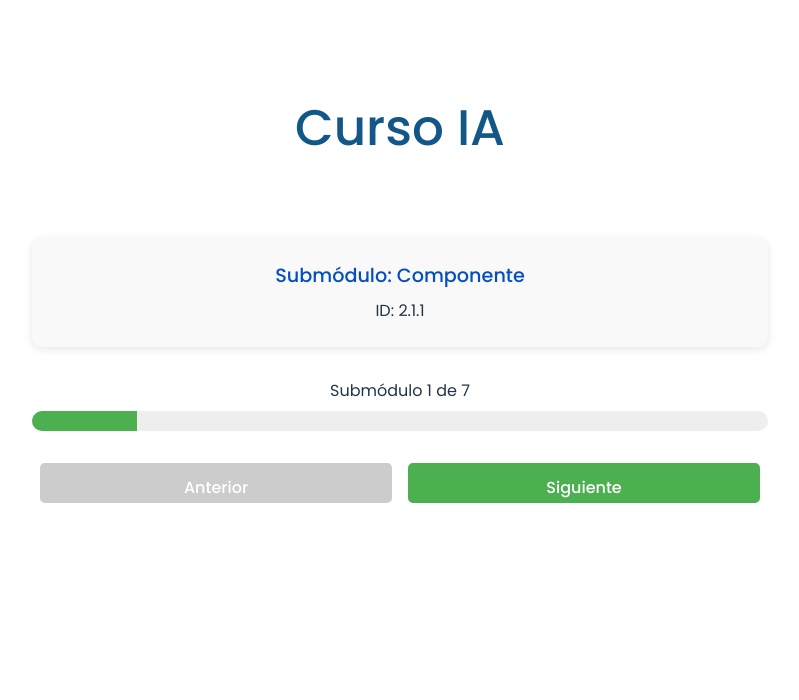
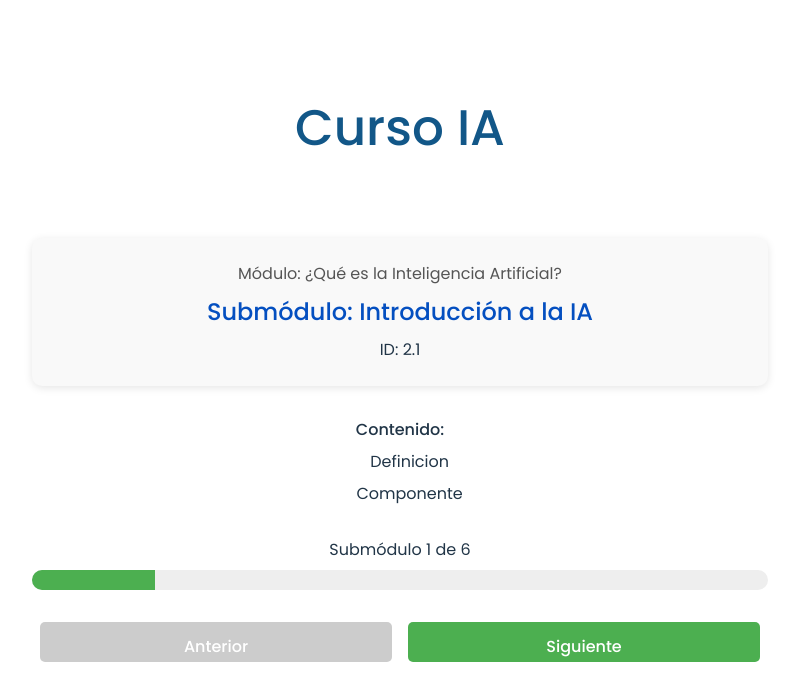
Before and after one commit to valenace/snippets, a React (Vite) app: page /cursos in a window 1280 px wide. Shown: the top 700 px of the page, without its empty margins (240-1039 px from the left). Built offline with nearby package versions, Linux system fonts and the light colour scheme.

Commit message:
Sliders del curso, modulo 1

```diff
--- a/api/curso.json
+++ b/api/curso.json
@@ -3,16 +3,33 @@
     "modulos": [
       {
         "id": 1,
-        "titulo": "Introducción del Curso"
+        "titulo": "Introducción del Curso",
+        "contenido": "En este curso te ofrecemos una introducción completa al fascinante mundo de la Inteligencia Artificial (IA), comenzando por definiciones y un breve recorrido histórico que abarca desde sus inicios hasta avances recientes en Machine Learning y Deep Learning. Al completar este curso, podrás: Comprender la definición de IA, sus raíces históricas desde los años 30, y las diferentes clasificaciones según su capacidad, como la IA débil y la IA general. Te introducirás en el Machine Learning, un subcampo de la IA, entendiendo cómo las máquinas pueden aprender de los datos sin ser programadas explícitamente y conocerás los cuatro tipos principales de aprendizaje y los tipos de problemas. Descubrirás qué es el Deep Learning, su base en las Redes Neuronales Artificiales y la estructura básica de estas. Asimismo, entenderás el proceso de entrenamiento, evaluación e inferencia de estos modelos. Finalmente, abordaras los principios éticos cruciales para el desarrollo y uso responsable de la IA. En resumen, este curso te proporcionará una base sólida y comprensiva en Inteligencia Artificial, preparándote para entender su impacto actual y futuro, así como los desafíos éticos que plantea.",
+        "submodulos": ""
       },
       {
         "id": 2,
         "titulo": "¿Qué es la Inteligencia Artificial?",
+        "contenido":"",
         "submodulos": [
           {
             "id": "2.1",
             "titulo": "Introducción a la IA",
-            "submodulos": [
+            "puntos": [
+              {
+                "id": "2.1.1",
+                "titulo": "Definicion",
+                "contenido": "Dar una definición exacta de Inteligencia artificial es sumamente difícil,debido a su complejidad y a su constante innovación, existen diferentes definiciones de diversos autores.",
+                "dinamicas": [
+                  {
+                    "tipo": "pregunta_unica",
+                    "componente": "MultipleChoiceTest",
+                    "pregunta": "¿Cuál es la herramienta principal que utilizaremos?",
+                    "opciones": ["Opción A", "Opción B", "Opción C", "Opción D"],
+                    "respuestaCorrecta": "Opción B"
+                  }
+                ]
+              },
               {
                 "id": "2.1.1",
                 "titulo": "Componente"
@@ -22,7 +39,7 @@
           {
             "id": "2.2",
             "titulo": "Historia y evolución",
-            "submodulos": [
+            "puntos": [
               {
                 "id": "2.2.1",
                 "titulo": "Componente"
@@ -32,11 +49,11 @@
           {
             "id": "2.3",
             "titulo": "Tipos de IA",
-            "submodulos": [
+            "puntos": [
               {
                 "id": "2.3.1",
                 "titulo": "IA Estrecha o Débil",
-                "submodulos": [
+                "subpuntos": [
                   {
                     "id": "2.3.1.3",
                     "titulo": "Componente"
@@ -52,7 +69,7 @@
           {
             "id": "2.4",
             "titulo": "¿De qué está hecha la IA?",
-            "submodulos": [
+            "puntos": [
               {
                 "id": "2.4.1",
                 "titulo": "Componente"
@@ -66,7 +83,7 @@
           {
             "id": "2.6",
             "titulo": "Qué es y que no es IA",
-            "submodulos": [
+            "puntos": [
               {
                 "id": "2.6.1",
                 "titulo": "Componente"
--- a/src/components/CourseSlider.jsx
+++ b/src/components/CourseSlider.jsx
@@ -1,42 +1,42 @@
-import { Swiper, SwiperSlide } from 'swiper/react'
-import { Navigation, Pagination } from 'swiper/modules' // ✅ Cambio aquí
-import 'swiper/css'
-import 'swiper/css/navigation'
-import 'swiper/css/pagination'
-import CourseCard from './CourseCard'
+// import { Swiper, SwiperSlide } from 'swiper/react'
+// import { Navigation, Pagination } from 'swiper/modules' // ✅ Cambio aquí
+// import 'swiper/css'
+// import 'swiper/css/navigation'
+// import 'swiper/css/pagination'
+// import CourseCard from './CourseCard'
 
-const CourseSlider = () => {
-  const courses = [
-    { title: "Avances en IA", progress: "13%" },
-    { title: "Fundamentos de IA", progress: "45%" },
-    { title: "IA Aplicada", progress: "78%" },
-    { title: "Tendencias en IA", progress: "22%" }
-  ]
+// const CourseSlider = () => {
+//   const courses = [
+//     { title: "Avances en IA", progress: "13%" },
+//     { title: "Fundamentos de IA", progress: "45%" },
+//     { title: "IA Aplicada", progress: "78%" },
+//     { title: "Tendencias en IA", progress: "22%" }
+//   ]
 
-  return (
-    <>
-      <Swiper
-        modules={[Navigation, Pagination]}
-        spaceBetween={20}
-        slidesPerView={3}
-        navigation={{
-          nextEl: '.swiper-button-next',
-          prevEl: '.swiper-button-prev'
-        }}
-        pagination={{ el: '.swiper-pagination', clickable: true }}
-        className="mySwiper"
-      >
-        {courses.map((course, i) => (
-          <SwiperSlide key={i}>
-            <CourseCard {...course} />
-          </SwiperSlide>
-        ))}
-      </Swiper>
+//   return (
+//     <>
+//       <Swiper
+//         modules={[Navigation, Pagination]}
+//         spaceBetween={20}
+//         slidesPerView={3}
+//         navigation={{
+//           nextEl: '.swiper-button-next',
+//           prevEl: '.swiper-button-prev'
+//         }}
+//         pagination={{ el: '.swiper-pagination', clickable: true }}
+//         className="mySwiper"
+//       >
+//         {courses.map((course, i) => (
+//           <SwiperSlide key={i}>
+//             <CourseCard {...course} />
+//           </SwiperSlide>
+//         ))}
+//       </Swiper>
 
-      <div className="swiper-button-next"></div>
-      <div className="swiper-button-prev"></div>
-      <div className="swiper-pagination"></div>
-    </>
-  )
-}
-export default CourseSlider
+//       <div className="swiper-button-next"></div>
+//       <div className="swiper-button-prev"></div>
+//       <div className="swiper-pagination"></div>
+//     </>
+//   )
+// }
+// export default CourseSlider
--- a/src/components/CursoIA.jsx
+++ b/src/components/CursoIA.jsx
@@ -2,41 +2,39 @@
 import { useEffect, useState } from "react";
 import datosCurso from "../../api/curso.json";
 
+
 const CursoIA = () => {
-    const [todosLosSubmodulos, setTodosLosSubmodulos] = useState([]);
+  const [todosLosSlides, setTodosLosSlides] = useState([]);
   const [indiceActual, setIndiceActual] = useState(0);
   const [porcentajeProgreso, setPorcentajeProgreso] = useState(0);
 
-    // Extraer todos los submódulos más internos (leaf nodes)
+  // Extraer todos los submodulos como slides
   useEffect(() => {
-      const obtenerSubmodulosProfundos = (modulo) => {
+    const obtenerSlides = (modulo) => {
       let resultados = [];
-
-        const buscar = (nodo) => {
-          if (nodo.submodulos && nodo.submodulos.length > 0) {
-            nodo.submodulos.forEach(buscar);
-          } else {
-            resultados.push(nodo);
-          }
-        };
 
       modulo.modulos.forEach((mod) => {
         if (mod.submodulos) {
-            mod.submodulos.forEach(buscar);
+          mod.submodulos.forEach((submod) => {
+            resultados.push({
+              moduloTitulo: mod.titulo,
+              slide: submod,
+            });
+          });
         }
       });
 
       return resultados;
     };
 
-      const listaSubmodulos = obtenerSubmodulosProfundos(datosCurso);
-      setTodosLosSubmodulos(listaSubmodulos);
+    const listaSlides = obtenerSlides(datosCurso);
+    setTodosLosSlides(listaSlides);
 
     // Cargar avance guardado
     const avanceGuardado = localStorage.getItem("avanceCursoIA");
     if (avanceGuardado !== null) {
       const indice = parseInt(avanceGuardado);
-        if (indice >= 0 && indice < listaSubmodulos.length) {
+      if (indice >= 0 && indice < listaSlides.length) {
         setIndiceActual(indice);
       }
     }
@@ -44,43 +42,67 @@ const CursoIA = () => {
 
   // Actualizar progreso y guardar avance
   useEffect(() => {
-      if (todosLosSubmodulos.length > 0) {
-        const porcentaje = ((indiceActual + 1) / todosLosSubmodulos.length) * 100;
+    if (todosLosSlides.length > 0) {
+      const porcentaje = ((indiceActual + 1) / todosLosSlides.length) * 100;
       setPorcentajeProgreso(porcentaje);
       localStorage.setItem("avanceCursoIA", indiceActual);
     }
-    }, [indiceActual, todosLosSubmodulos]);
+  }, [indiceActual, todosLosSlides]);
 
-    const siguienteSubmodulo = () => {
-      if (indiceActual < todosLosSubmodulos.length - 1) {
+  const siguienteSlide = () => {
+    if (indiceActual < todosLosSlides.length - 1) {
       setIndiceActual(indiceActual + 1);
     }
   };
 
-    const anteriorSubmodulo = () => {
+  const anteriorSlide = () => {
     if (indiceActual > 0) {
       setIndiceActual(indiceActual - 1);
     }
   };
 
-    if (todosLosSubmodulos.length === 0) {
+  if (todosLosSlides.length === 0) {
     return <div>Cargando contenido...</div>;
   }
 
-    const actual = todosLosSubmodulos[indiceActual];
+  const { moduloTitulo, slide } = todosLosSlides[indiceActual];
 
   return (
     <div style={styles.container}>
       <h1 style={styles.title}>{datosCurso.nombre_curso}</h1>
 
+      {/* Títulos */}
       <div style={styles.card}>
-          <h2 style={styles.subtitle}>Submódulo: {actual.titulo}</h2>
-          <p>ID: {actual.id}</p>
+        <h3 style={styles.moduleTitle}>Módulo: {moduloTitulo}</h3>
+        <h2 style={styles.slideTitle}>Submódulo: {slide.titulo}</h2>
+        <p>ID: {slide.id}</p>
       </div>
 
+      {/* Contenido de puntos */}
+      <div style={styles.contentContainer}>
+        <h4 style={styles.sectionTitle}>Contenido:</h4>
+        <ul style={styles.lista}>
+          {slide.puntos?.map((punto, idx) => (
+            <li key={idx} style={styles.listaItem}>
+              {punto.titulo}
+              {punto.subpuntos && punto.subpuntos.length > 0 && (
+                <ul style={styles.listaSubitems}>
+                  {punto.subpuntos.map((sp, i) => (
+                    <li key={i} style={styles.listaSubitem}>
+                      {sp.titulo}
+                    </li>
+                  ))}
+                </ul>
+              )}
+            </li>
+          ))}
+        </ul>
+      </div>
+
+      {/* Barra de progreso */}
       <div style={styles.progressContainer}>
         <p style={styles.progressText}>
-            Submódulo {indiceActual + 1} de {todosLosSubmodulos.length}
+          Submódulo {indiceActual + 1} de {todosLosSlides.length}
         </p>
         <div style={styles.progressBarBackground}>
           <div
@@ -92,9 +114,10 @@ const CursoIA = () => {
         </div>
       </div>
 
+      {/* Botones */}
       <div style={styles.buttonContainer}>
         <button
-            onClick={anteriorSubmodulo}
+          onClick={anteriorSlide}
           disabled={indiceActual === 0}
           style={{
             ...styles.button,
@@ -104,12 +127,12 @@ const CursoIA = () => {
           Anterior
         </button>
         <button
-            onClick={siguienteSubmodulo}
-            disabled={indiceActual === todosLosSubmodulos.length - 1}
+          onClick={siguienteSlide}
+          disabled={indiceActual === todosLosSlides.length - 1}
           style={{
             ...styles.button,
             backgroundColor:
-                indiceActual === todosLosSubmodulos.length - 1
+              indiceActual === todosLosSlides.length - 1
                 ? "#ccc"
                 : "#4caf50",
           }}
@@ -140,10 +163,37 @@ const CursoIA = () => {
     boxShadow: "0 2px 8px rgba(0,0,0,0.1)",
     marginBottom: "2rem",
   },
-    subtitle: {
-      fontSize: "1.2rem",
+  moduleTitle: {
+    fontSize: "1rem",
+    color: "#555",
+    fontWeight: "normal",
+    marginBottom: "0.5rem",
+  },
+  slideTitle: {
+    fontSize: "1.5rem",
     fontWeight: "bold",
     marginBottom: "0.5rem",
+  },
+  contentContainer: {
+    marginBottom: "2rem",
+  },
+  sectionTitle: {
+    fontWeight: "bold",
+    marginBottom: "0.5rem",
+  },
+  lista: {
+    paddingLeft: "1.2rem",
+    listStyleType: "disc",
+  },
+  listaItem: {
+    marginBottom: "0.5rem",
+  },
+  listaSubitems: {
+    paddingLeft: "1.5rem",
+    listStyleType: "circle",
+  },
+  listaSubitem: {
+    marginBottom: "0.3rem",
   },
   progressContainer: {
     marginBottom: "2rem",
```
Lines whose indentation alone changed are shown as unchanged.
